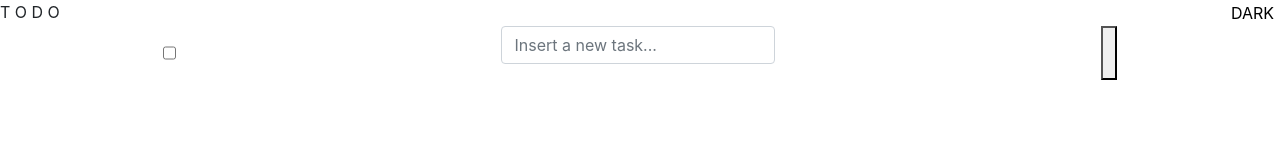
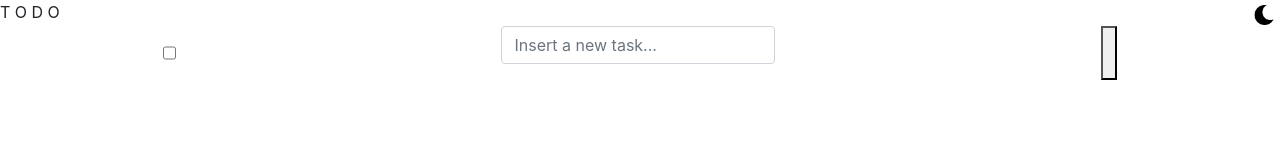
Before and after one commit to assembler-institute/reactjs-wish-list, a React (Create React App) app: page / in a window 1280 px wide. Shown: the top 160 px of the page. Built offline with nearby package versions, Linux system fonts and the light colour scheme.

Commit message:
implemented icons dark and light mode

```diff
--- a/src/components/Header/Header.js
+++ b/src/components/Header/Header.js
@@ -2,32 +2,24 @@ import React from "react";
 
 import "./Header.scss";
 
+const MOON_PATH = "./img/moon.png";
+const SUN_PATH = "./img/sun.png";
+
 function Header({ toggleDarkLightMode, isDark }) {
-  let state;
+  let mode;
   if (isDark === true)
-    state = (
+    mode = <img className="icon-mode" src={SUN_PATH} alt="Sun" />;
+  else mode = <img className="icon-mode" src={MOON_PATH} alt="Moon" />;
+  return (
+    <div className="d-flex flex-row justify-content-between">
+      <div>T O D O</div>
       <button
         className="without-border without-background"
         type="button"
         onClick={toggleDarkLightMode}
       >
-        LIGHT
+        {mode}
       </button>
-    );
-  else
-    state = (
-      <button
-        className="without-border without-background"
-        type="button"
-        onClick={toggleDarkLightMode}
-      >
-        DARK
-      </button>
-    );
-  return (
-    <div className="d-flex flex-row justify-content-between">
-      <div>T O D O</div>
-      {state}
     </div>
   );
 }
--- a/src/components/Header/Header.scss
+++ b/src/components/Header/Header.scss
@@ -5,3 +5,8 @@
 .without-background {
   background-color: transparent;
 }
+
+.icon-mode {
+  width: 20px;
+  height: 20px;
+}
```
Also changed, not shown: public/img/moon.png (added), public/img/sun.png (added).
